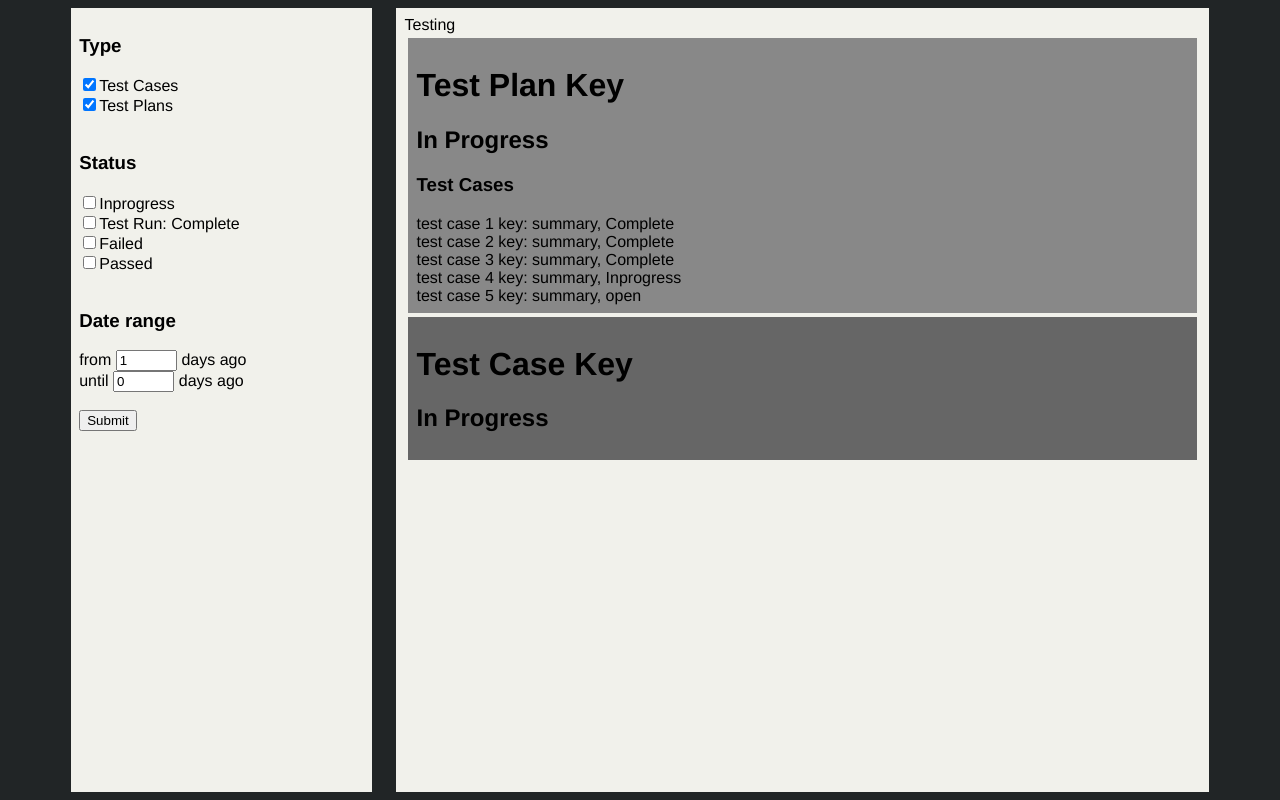
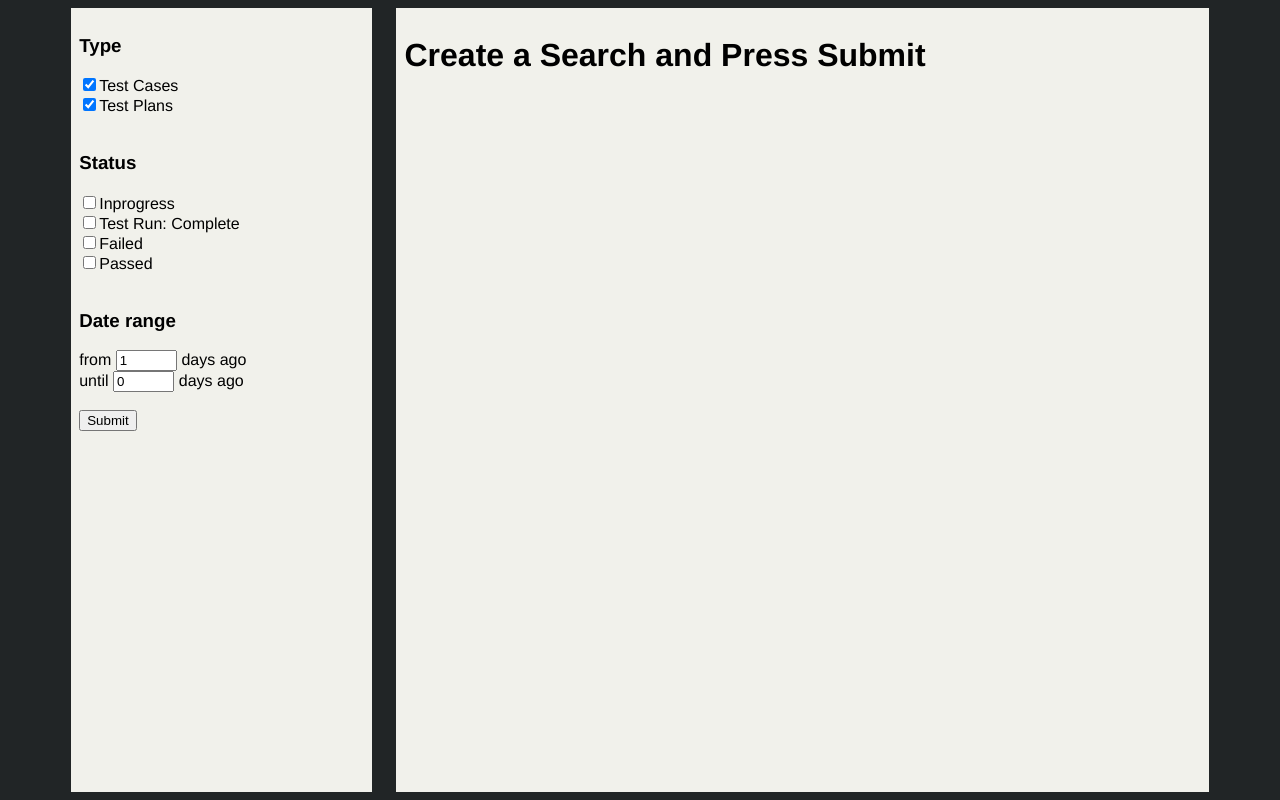
Before and after one commit to ColinZeidler/yolo-llama, a plain HTML site: page index.html in a window 1280 px wide. Drawn offline with Linux system fonts and the light colour scheme.

Commit message:
removed test code, and added starter instructions

```diff
--- a/index.html
+++ b/index.html
@@ -23,7 +23,8 @@
     <button name=submit onclick='update()'>Submit</button>
    </div>
    <div id = "results">
-    Testing
+    <h1>Create a Search and Press Submit</h1>
+<!--    Testing
     <div class = "testPlan">
      <h1>Test Plan Key</h1>
      <h2>In Progress</h2>
@@ -38,7 +39,7 @@
      <h1>Test Case Key</h1>
      <h2>In Progress</h2>
     </div>
-
+-->
     </div>
    </div>
   </div>
```
